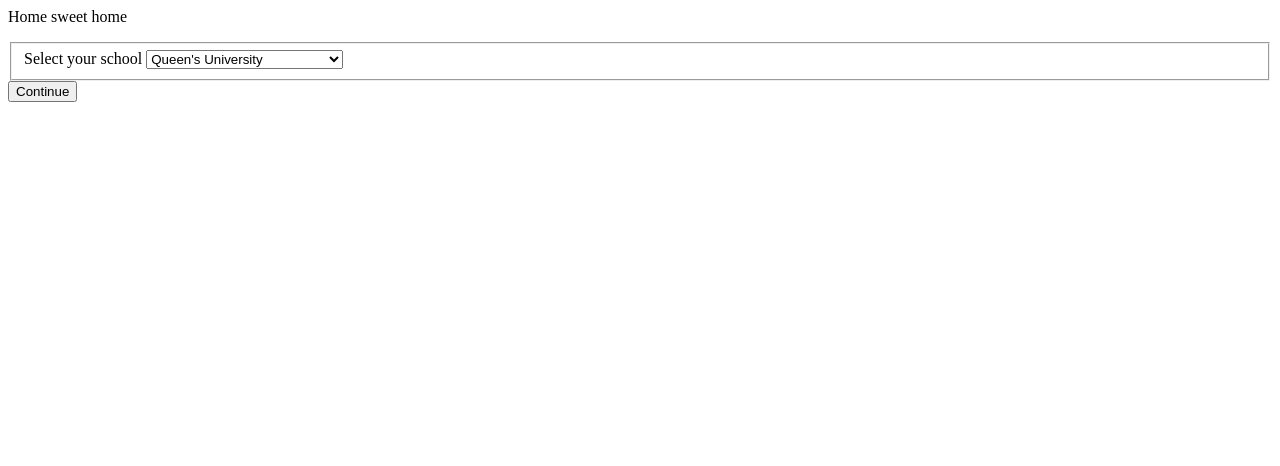
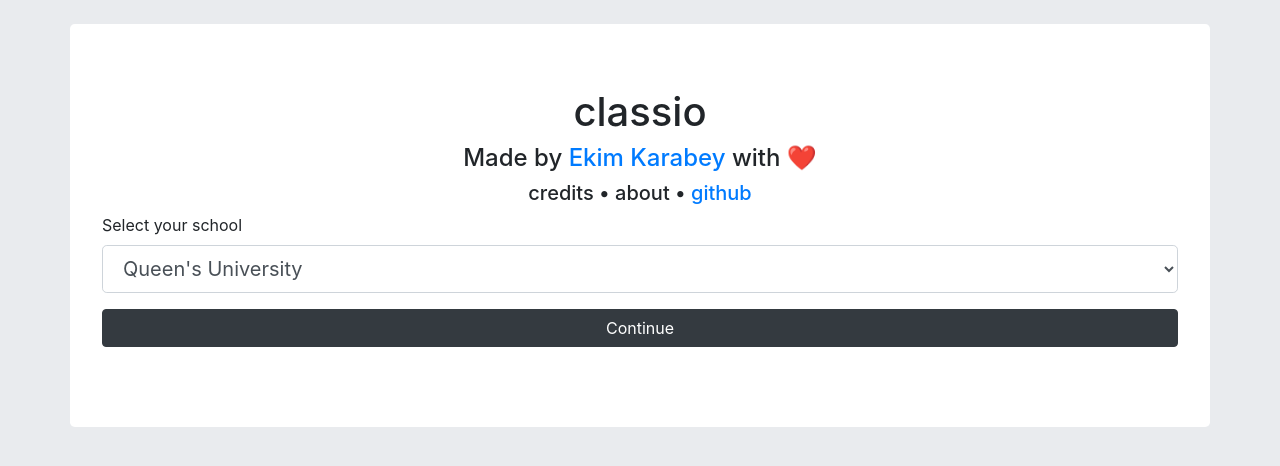
Before and after one commit to Ekimerton/classio-legacy, a Flask app: page /home in a window 1280 px wide. Shown: the top 466 px of the page. Run offline with Flask 2, Linux system fonts and the light colour scheme; parts of the project's set-up code (start-up, migrations or seed data) failed here and were passed over; some libraries are stand-ins or nearby versions.

Commit message:
Added a proper home page, meta tags and analytics

```diff
--- a/webapp/main/routes.py
+++ b/webapp/main/routes.py
@@ -9,7 +9,7 @@ main = Blueprint('main', __name__)
 
 @main.route("/", methods=['GET', 'POST'])
 def default():
-    return redirect(url_for('main.search', university="queens"))
+    return redirect(url_for('main.home'))
 
 
 @main.route("/home", methods=['GET', 'POST'])
--- a/webapp/static/search.css
+++ b/webapp/static/search.css
@@ -82,3 +82,13 @@ body {
 .colour5 {
   background: #a379c9;
 }
+
+.footer {
+  position: fixed;
+  left: 0;
+  bottom: 0;
+  width: 100%;
+  background-color: #343A40;
+  color: white;
+  text-align: center;
+}
--- a/webapp/templates/home.html
+++ b/webapp/templates/home.html
@@ -1,20 +1,74 @@
-<p> Home sweet home </p>
+<!DOCTYPE html>
+<html lang="en">
+
+<head>
+  <link rel="icon" type="image/png" href="{{url_for('static', filename='favicon.png')}}" />
+  <!-- Search by Google -->
+  <meta name="google-site-verification" content="2idKE5RPm7i1P9Kap980iC3yIGez3Pr9NdZOws-W9l4" />
+
+  <!-- Global site tag (gtag.js) - Google Analytics -->
+  <script async src="https://www.googletagmanager.com/gtag/js?id=UA-146918639-1"></script>
+  <script>
+    window.dataLayer = window.dataLayer || [];
+    function gtag() { dataLayer.push(arguments); }
+    gtag('js', new Date());
+
+    gtag('config', 'UA-146918639-1');
+  </script>
+
+
+  <meta charset="UTF-8" />
+  <meta name="viewport" content="width=device-width, initial-scale=1">
+  <meta http-equiv="X-UA-Compatible" content="ie=edge" />
+  <title>classio - Home</title>
+  <meta name="description" content="An easy way to create timetables!">
+  <meta name="keywords" content="optimize, web app, waterloo, queens, ubc, university, timetable, class">
+  <meta name="author" content="Ekim Karabey">
+  <link rel="stylesheet" href="https://maxcdn.bootstrapcdn.com/bootstrap/4.0.0/css/bootstrap.min.css"
+    integrity="sha384-Gn5384xqQ1aoWXA+058RXPxPg6fy4IWvTNh0E263XmFcJlSAwiGgFAW/dAiS6JXm" crossorigin="anonymous">
+  <link rel="stylesheet" href="{{ url_for('static', filename='search.css') }}" />
+
+  <!-- Bootstrap & Dependancies -->
+  <script src="https://code.jquery.com/jquery-3.2.1.slim.min.js"
+    integrity="sha384-KJ3o2DKtIkvYIK3UENzmM7KCkRr/rE9/Qpg6aAZGJwFDMVNA/GpGFF93hXpG5KkN"
+    crossorigin="anonymous"></script>
+  <script src="https://cdnjs.cloudflare.com/ajax/libs/popper.js/1.12.9/umd/popper.min.js"
+    integrity="sha384-ApNbgh9B+Y1QKtv3Rn7W3mgPxhU9K/ScQsAP7hUibX39j7fakFPskvXusvfa0b4Q"
+    crossorigin="anonymous"></script>
+  <script src="https://maxcdn.bootstrapcdn.com/bootstrap/4.0.0/js/bootstrap.min.js"
+    integrity="sha384-JZR6Spejh4U02d8jOt6vLEHfe/JQGiRRSQQxSfFWpi1MquVdAyjUar5+76PVCmYl"
+    crossorigin="anonymous"></script>
+</head>
+
+<body>
+  <div class="jumbotron container mt-4" style="background:#ffffff">
+    <h1 class='text-center'> classio </h1>
+    <h4 class='text-center'> Made by <a href='https://www.linkedin.com/in/ekim-karabey-b94098175/'>Ekim Karabey</a>
+      with ❤️</h4>
+    <h5 class='text-center'> <a> credits </a> • <a> about </a> • <a href="https://github.com/Ekimerton/classio"> github
+      </a> </h5>
     <form method="POST" action="">
       {{ form.hidden_tag() }}
       <fieldset>
-    <div>
-      {{ form.name.label }}
+        <div class="row">
+          <div class="form-group col">
+            {{ form.name.label(class="form-control-label")}}
             {% if form.name.errors %}
-      {{ form.name }}
-      <div>
+            {{ form.name(class="form-control form-control-lg is-invalid") }}
+            <div class="invalid-feedback">
               {% for error in form.name.errors %}
               <span>{{ error }}</span>
               {% endfor %}
             </div>
             {% else %}
-      {{ form.name }}
+            {{ form.name(class="form-control form-control-lg") }}
             {% endif %}
           </div>
+        </div>
       </fieldset>
-  {{ form.submit }}
+      {{ form.submit(class="btn btn-dark mb-3 btn-block") }}
     </form>
+  </div>
+</body>
+
+</html>
```
Also changed, not shown: webapp/templates/search.html (+17 -3 lines). Lines whose indentation alone changed are shown as unchanged.
